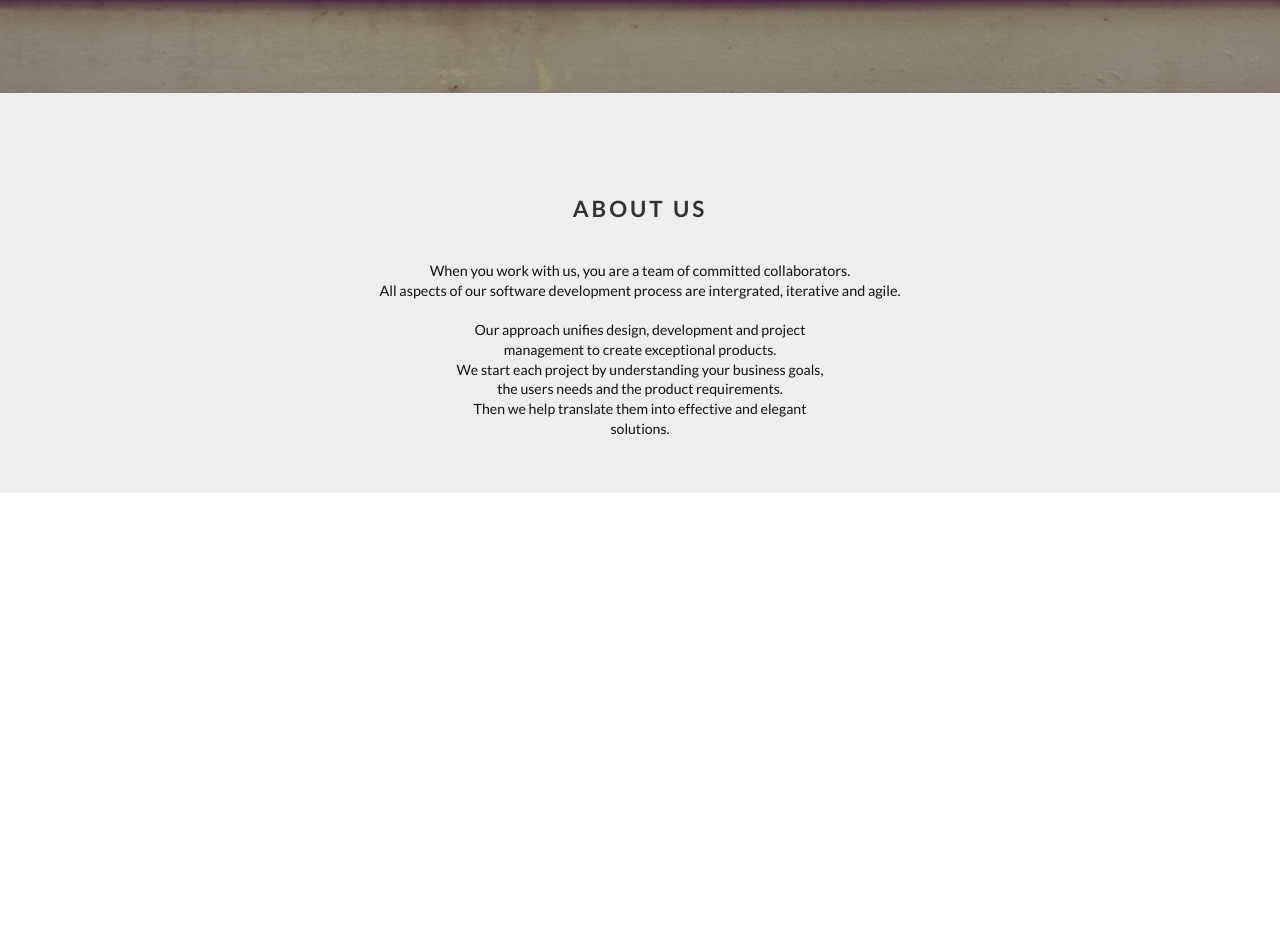
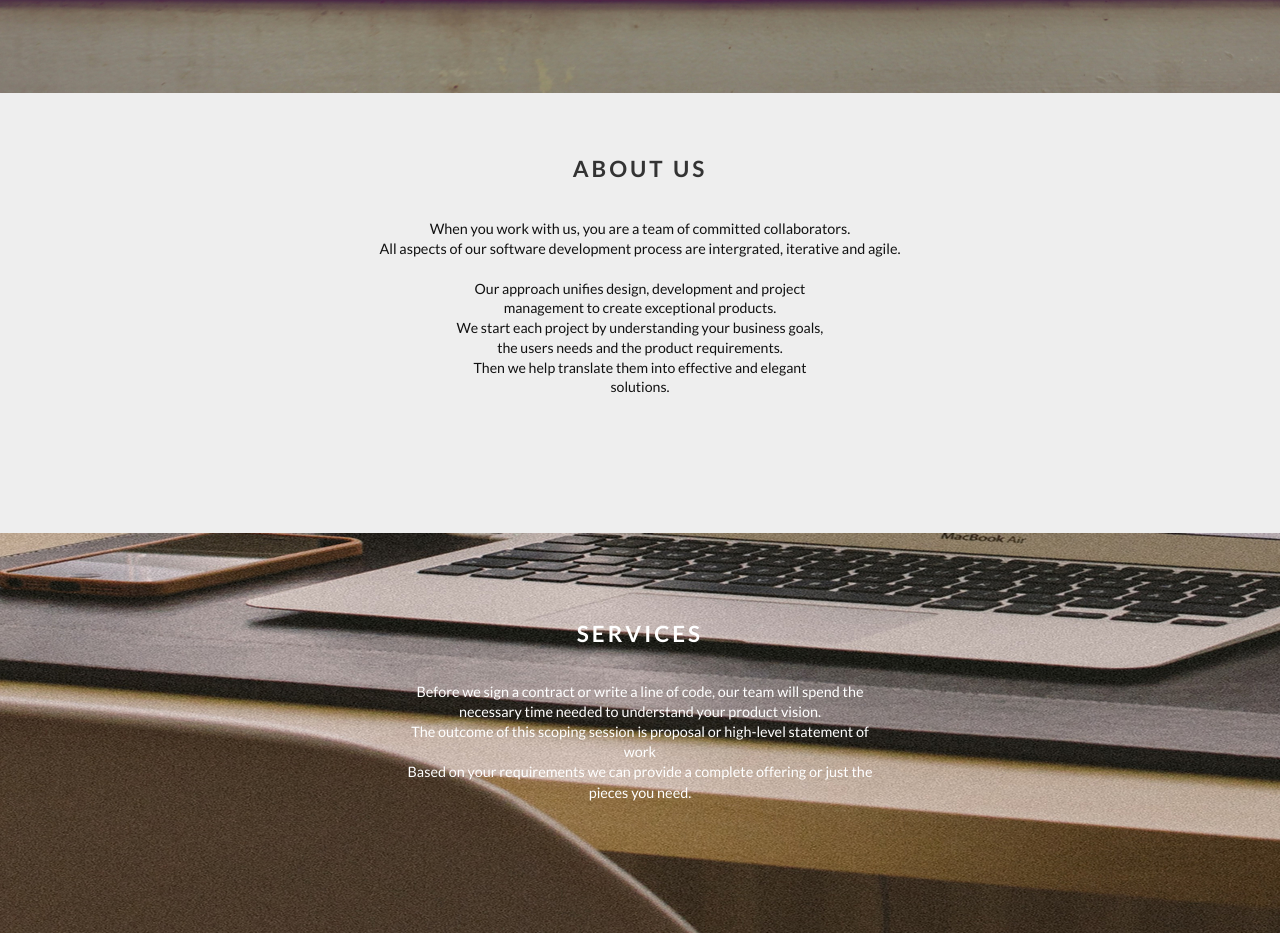
Before and after one commit to AishaSharif/Delani-Studios, a plain HTML site: page index.html in a window 1280 px wide. Shown: the part 707-1640 px from the top of the page. Before the commit the page ends 1200 px from the top, so only its background shows below. Drawn offline with Linux system fonts and the light colour scheme.

Commit message:
Add Services Section

```diff
--- a/index.html
+++ b/index.html
@@ -33,5 +33,14 @@
 			<p> Then we help translate them into effective and elegant solutions.</p>
 		</div>
 	</section>
+
+	<section class="services">
+		<h3 class="services--title">
+			Services
+		</h3>
+		<p>Before we sign a contract or write a line of code, our team will spend the necessary time needed to understand your product vision.</p>
+		<p>The outcome of this scoping session is proposal or high-level statement of work</p>
+		<p>Based on your requirements we can provide a complete offering or just the pieces you need.</p>
+	</section>
 </body>
 </html>
--- a/style.css
+++ b/style.css
@@ -42,15 +42,15 @@ h3{
     padding-top: 11%;
 }
 .about-us{
-    height: 50vh;
+    height: 55vh;
     background-color: #eee;
     text-align: center;
-    padding-top: 5%;
+    padding: 2%;
     color: #111;
 }
 .about-title{
     text-transform: uppercase;
-    padding: 3%;
+    /* padding: 3%; */
     color: #333;
 }
 .about-us p{
@@ -65,3 +65,20 @@ h3{
     font-size: 98%;
     line-height: 1.4;
 }
+.services{
+    background-image: url(assets/backgrounds/s_image.jpg);
+    height: 50vh;
+    text-align: center;
+    padding: 4%;
+    color: #fff;
+}
+
+.services--title{
+    color: #fff;
+}
+.services p{
+    margin-left: 30%;
+    width: 40%;
+    line-height: 1.4;
+    font-size: 90%;
+}
```
